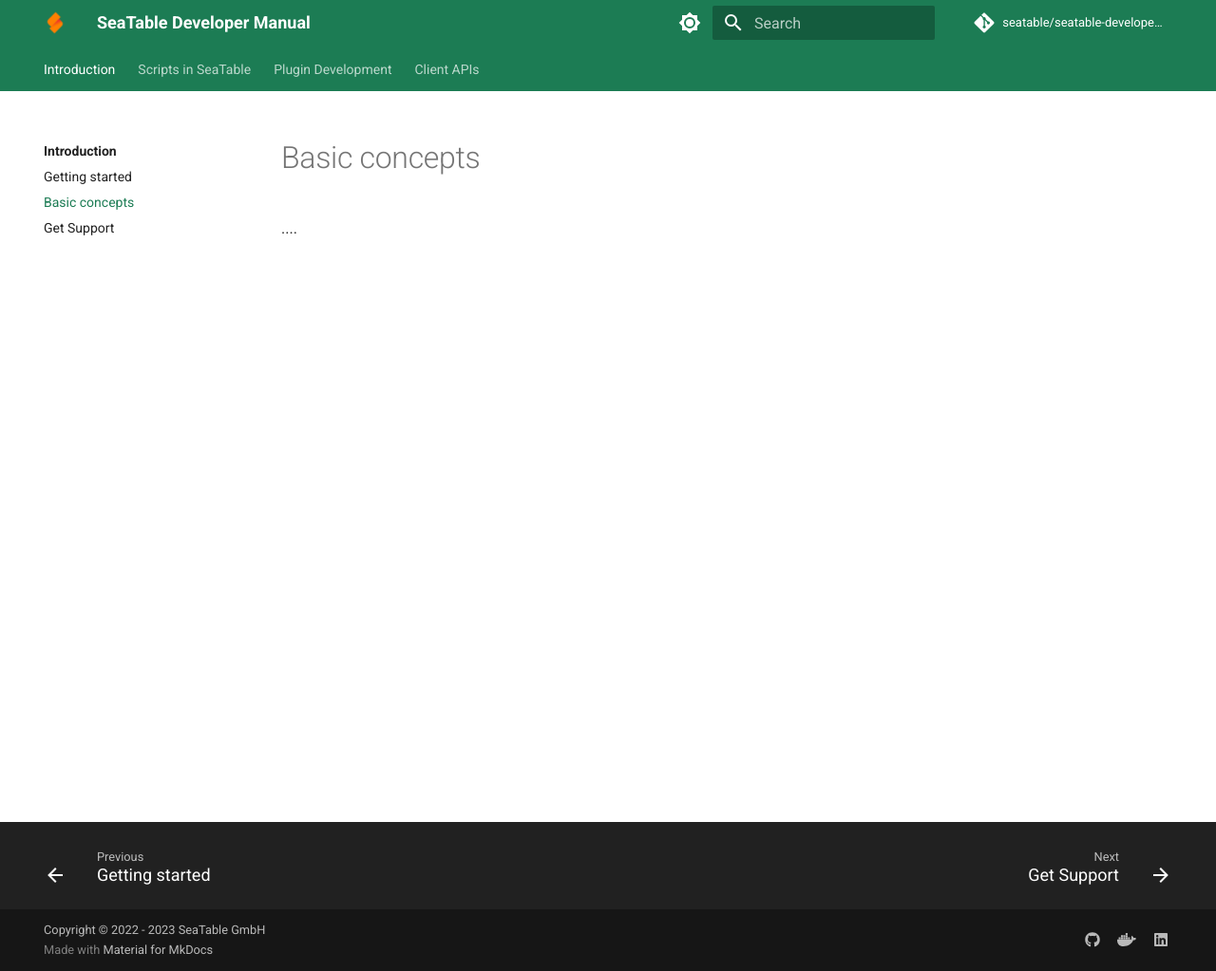
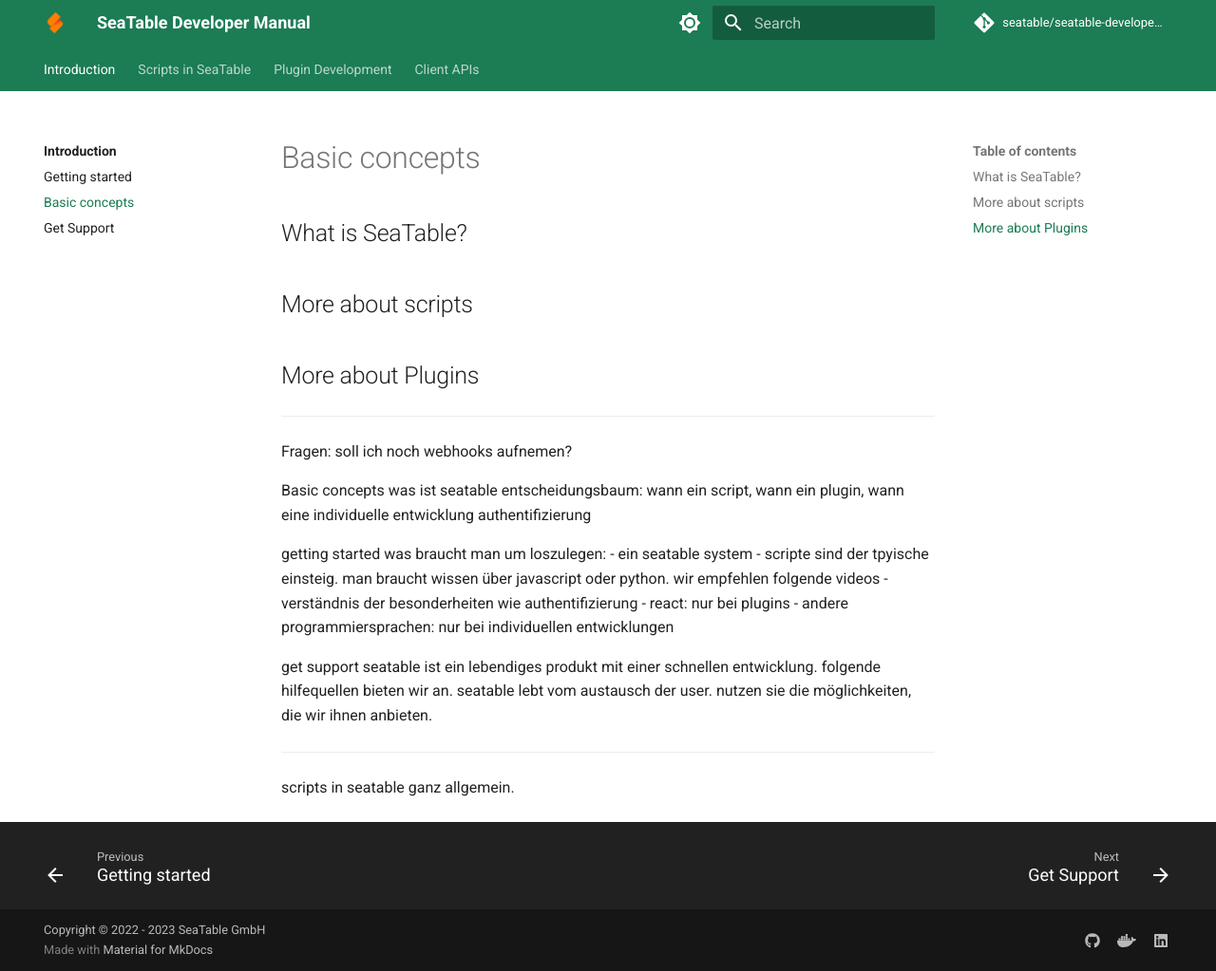
Before and after one commit to seatable/seatable-developer-docs, an MkDocs documentation site: the page built from docs/introduction/basic_concepts.md, in a window 1280 px wide and 1023 px high. Shown: the whole window at 95% size. Built offline with MkDocs 1.6.1 and Material for MkDocs 9.7.7, drawn with Linux system fonts in a browser that asks for light colours; comment, search, counter and statistics services are not loaded.

```diff
--- a/docs/introduction/basic_concepts.md
+++ b/docs/introduction/basic_concepts.md
@@ -1,3 +1,35 @@
 # Basic concepts
 
-....
+## What is SeaTable?
+
+## More about scripts
+
+## More about Plugins
+
+
+
+---------
+
+Fragen: soll ich noch webhooks aufnemen?
+
+Basic concepts
+was ist seatable
+entscheidungsbaum: wann ein script, wann ein plugin, wann eine individuelle entwicklung
+authentifizierung
+
+getting started
+was braucht man um loszulegen:
+- ein seatable system
+- scripte sind der tpyische einsteig. man braucht wissen über javascript oder python. wir empfehlen folgende videos
+- verständnis der besonderheiten wie authentifizierung
+- react: nur bei plugins
+- andere programmiersprachen: nur bei individuellen entwicklungen
+
+get support
+seatable ist ein lebendiges produkt mit einer schnellen entwicklung.
+folgende hilfequellen bieten wir an. seatable lebt vom austausch der user. nutzen sie die möglichkeiten, die wir ihnen anbieten.
+
+-----------
+
+scripts in seatable
+ganz allgemein.
--- a/mkdocs.yml
+++ b/mkdocs.yml
@@ -106,7 +106,7 @@ markdown_extensions:
 # Page tree
 nav:
   - Introduction:
-    - introduction/index.md
+    - index.md
     - Getting started: introduction/getting_started.md
     - Basic concepts: introduction/basic_concepts.md
     - Get Support: introduction/get_support.md
```
Also changed, not shown: docs/abc.md (deleted, +0 -3 lines), docs/index.md (+2 -60 lines), docs/introduction/index.md (deleted, +0 -1 lines), docs/tests.md (added, +54 -0 lines), 1 other file.
